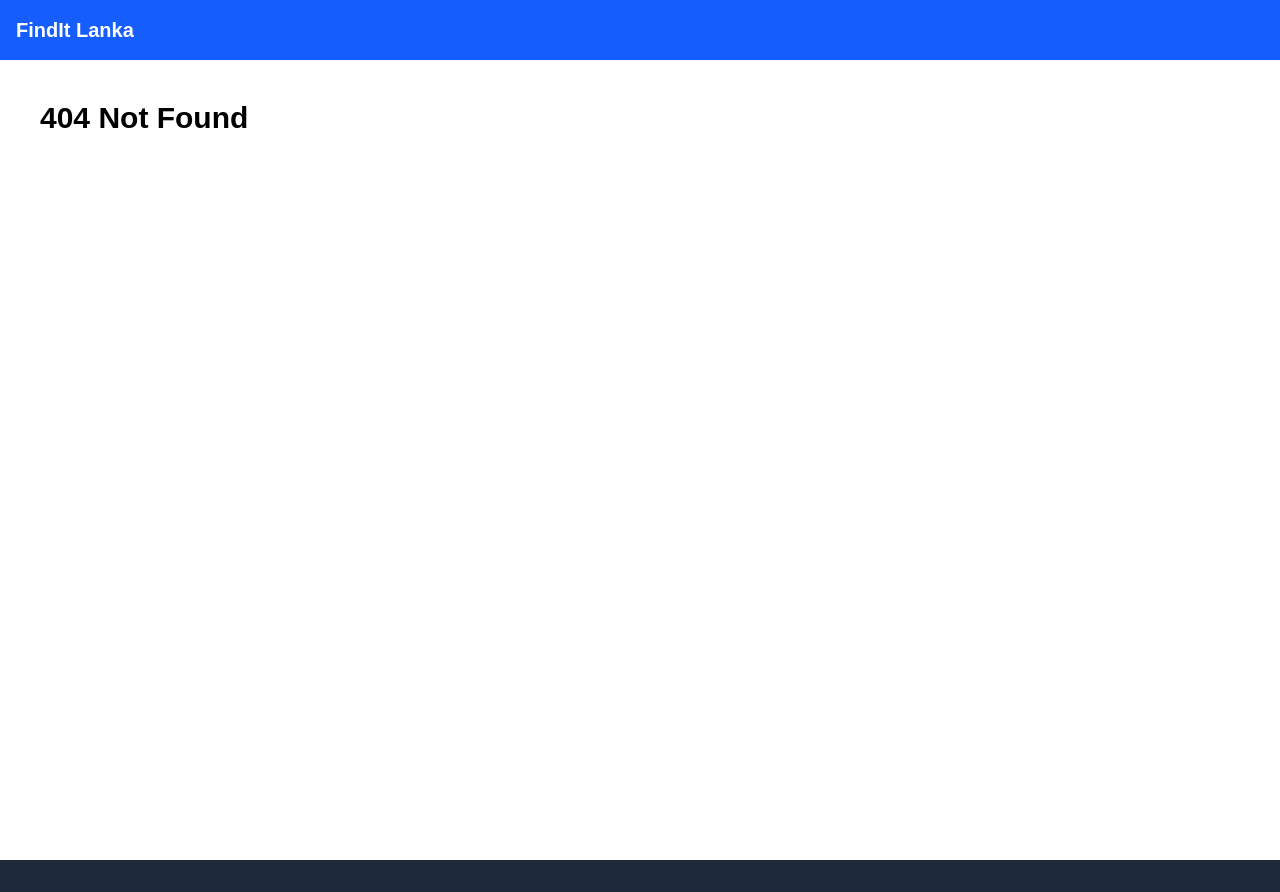
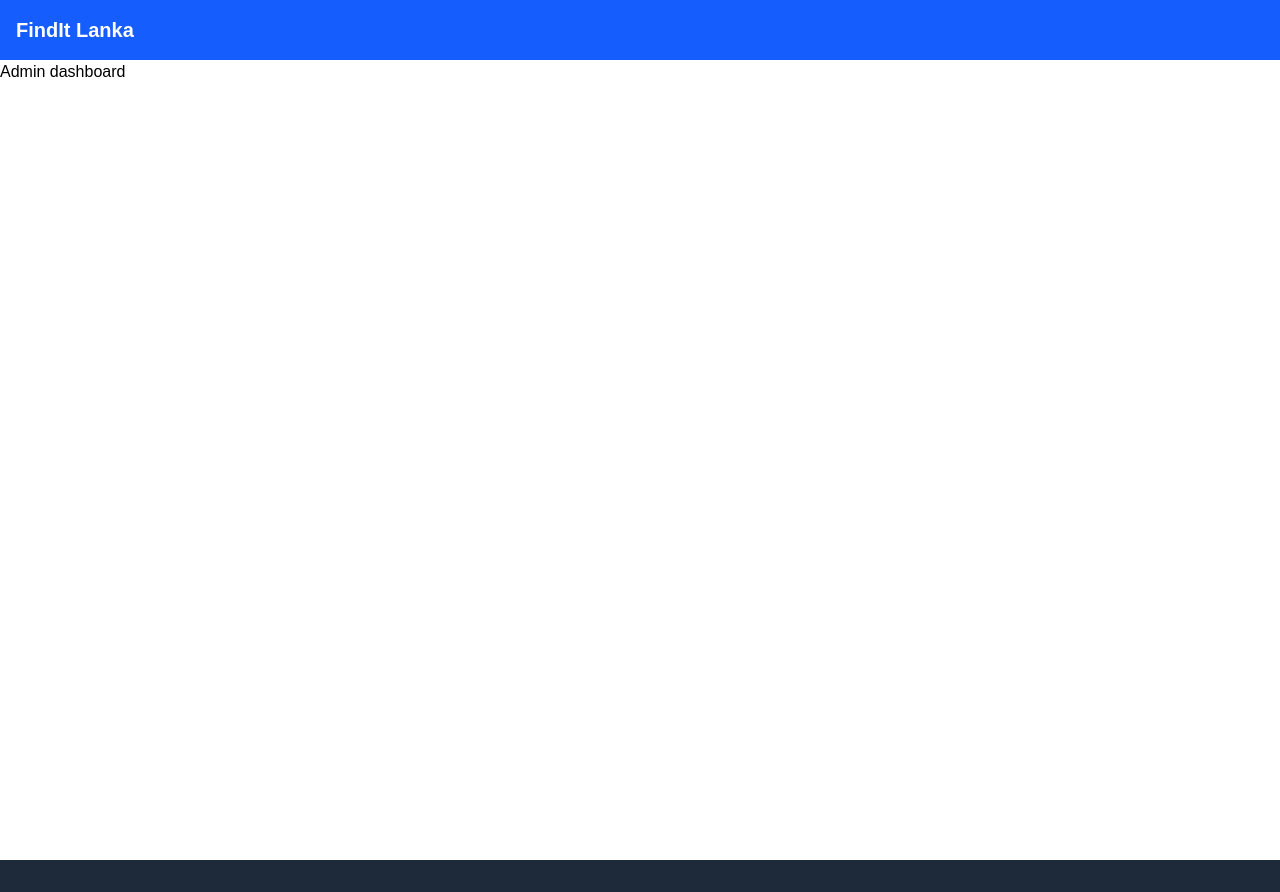
Before and after one commit to KavinduSandeepaAmaranath/FindIt-Lanka, a React (Vite) app in the folder client/: page /Admin-Dashboard in a window 1280 px wide. Before the commit this address had no page. Built offline with nearby package versions, Linux system fonts and the light colour scheme.

Commit message:
start admin dashboard

```diff
--- /dev/null
+++ b/client/src/pages/AdminDashboard.jsx
@@ -0,0 +1,7 @@
+import React from 'react'
+
+export default function AdminDashboard() {
+  return (
+    <div><h1>Admin dashboard</h1></div>
+  )
+}
--- a/client/src/routes/AppRoutes.jsx
+++ b/client/src/routes/AppRoutes.jsx
@@ -7,6 +7,8 @@ import Login from "../pages/Login";
 import Register from "../pages/Register";
 import NotFound from "../pages/NotFound";
 import RegisterOTP from "../pages/RegisterOTP";
+import AdminDashboard from "../pages/AdminDashboard";
+
 
 function AppRoutes() {
   return (
@@ -22,6 +24,8 @@ function AppRoutes() {
 
         <Route path="/register-otp" element={<RegisterOTP />} />
 
+        <Route path="/Admin-Dashboard" element={<AdminDashboard/>} />
+
       </Routes>
     </Layout>
   );
```
Also changed, not shown: client/src/components/AdminNavBar.jsx (added).
